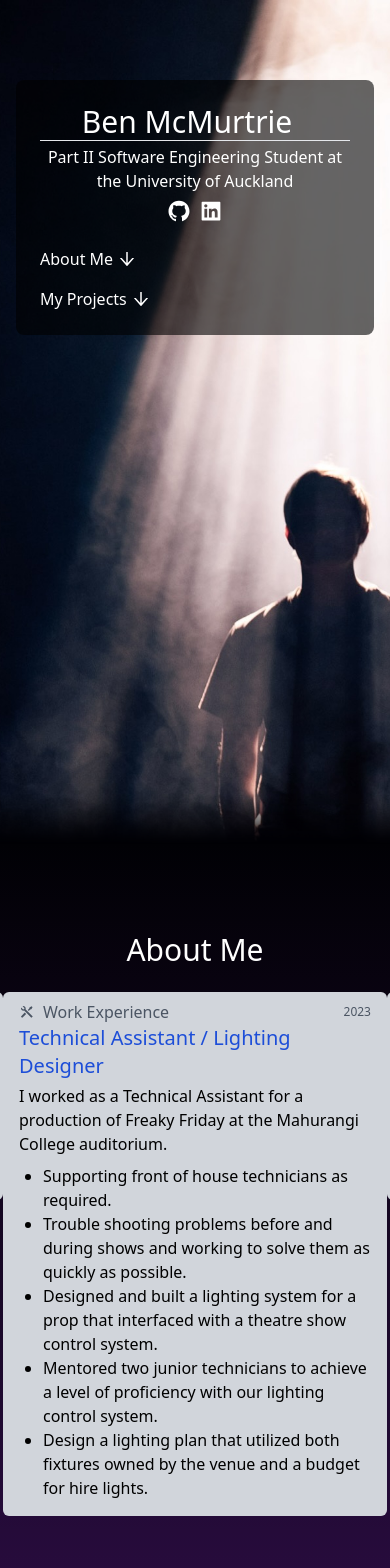
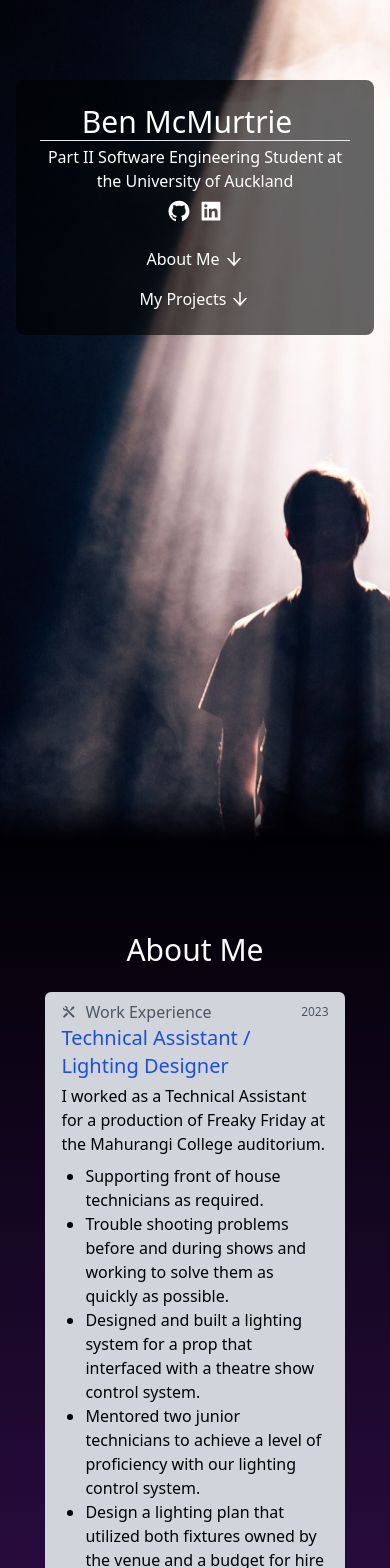
Before and after one commit to ben-732/ben-732.github.io, a React (Create React App) app: page / in a window 390 px wide. Shown: the top 1568 px of the page. Built offline with nearby package versions, Linux system fonts and the light colour scheme.

Commit message:
Responsive about section

```diff
--- a/src/About.tsx
+++ b/src/About.tsx
@@ -1,4 +1,5 @@
-import React from "react";
+import React, { useEffect, useState } from "react";
+import { AiOutlineRight } from "react-icons/ai";
 import { IoSchool } from "react-icons/io5";
 import { RiToolsFill } from "react-icons/ri";
 
@@ -13,30 +14,6 @@ const workType = {
 };
 
 const sections = [
-  {
-    title: "University of Auckland",
-    type: educationType,
-    date: "2022 - 2025",
-    body: (
-      <>
-        I'm a Part 2 Software Engineering student at the university of Auckland.
-        <ul className="list-disc mt-2">
-          <li className="ml-6">Deans honours list 2022</li>
-          <li className="ml-6">8.0+ GPA</li>
-          <li className="ml-6">
-            <a
-              className="text-primary transition duration-150 ease-in-out underline text-blue-600"
-              href="https://www.auckland.ac.nz/en/engineering/current-students/student-support/part-i-assistance-centre.html"
-            >
-              P1AC
-            </a>{" "}
-            Mentor Sem 2 2023
-          </li>
-        </ul>
-      </>
-    ),
-  },
-
   {
     title: "Technical Assistant / Lighting Designer",
     type: workType,
@@ -73,6 +50,29 @@ const sections = [
     ),
   },
   {
+    title: "University of Auckland",
+    type: educationType,
+    date: "2022 - 2025",
+    body: (
+      <>
+        I'm a Part 2 Software Engineering student at the university of Auckland.
+        <ul className="list-disc mt-2">
+          <li className="ml-6">Deans honours list 2022</li>
+          <li className="ml-6">8.0+ GPA</li>
+          <li className="ml-6">
+            <a
+              className="text-primary transition duration-150 ease-in-out underline text-blue-600"
+              href="https://www.auckland.ac.nz/en/engineering/current-students/student-support/part-i-assistance-centre.html"
+            >
+              P1AC
+            </a>{" "}
+            Mentor Sem 2 2023
+          </li>
+        </ul>
+      </>
+    ),
+  },
+  {
     title: "Mahurangi College",
     date: "2015 - 2021",
 
@@ -92,17 +92,39 @@ const sections = [
 ];
 
 function About() {
+  // State to store the index of the "active section"
+  const [activeSection, setSection] = useState(-1);
+
+  // Boolean to check if is mobile mode - collapses sections
+  const [isMobile, setMobile] = useState(false);
+
+  useEffect(() => {
+    window.addEventListener("resize", updateWidth);
+
+    return () => {
+      window.removeEventListener("resize", updateWidth);
+    };
+  }, []);
+
+  // Function to update isMobile state thing
+  function updateWidth() {
+    // Get screen width
+    const width = window.innerWidth;
+    setMobile(width < 1024);
+  }
+
   return (
     <div className=" h-screen mt-screen  bg-gradient-to-b from-[#010105] bg-[#2d0d45] flex flex-col items-center  ">
       <div className=" h-full flex-col flex pt-20 mx-2 sm:mx-0 md:w-4/5 items-center lg:items-start">
         <span className="text-white text-3xl lg:ml-4 mt-2 font-extralight mb-4 block">
           About Me
         </span>
-        <div className="flex items-start">
+        <div className="flex items-start flex-wrap w-full justify-center lg:justify-start">
           {sections.map((s, i) => (
             <div
-              className="text-black lg:ml-4 mt-2 w-96 bg-gray-300 p-4 rounded-md"
+              className="text-black md:ml-4 mt-2 lg:w-96 w-4/5 bg-gray-300 p-4 rounded-md transition-all"
               key={i}
+              onClick={() => setSection(activeSection === i ? -1 : i)}
             >
               <div className="flex -mt-2 items-center text-gray-600">
                 <span className="mr-2"> {s.type?.icon}</span>
@@ -110,10 +132,22 @@ function About() {
                 <span className="flex-grow" />
                 <span className="text-xs">{s.date}</span>
               </div>
-              <span className="text-xl font-medium block text-blue-700 mb-1">
-                {s.title}
-              </span>
-              {s.body}
+              <div className="flex flex-row">
+                <span className="text-xl font-medium text-blue-700 mb-1">
+                  {s.title}
+                </span>
+                <div className="flex-grow" />
+                {isMobile && (
+                  <button>
+                    <AiOutlineRight
+                      className={`transition-transform ${
+                        activeSection === i && "rotate-90"
+                      }`}
+                    />
+                  </button>
+                )}
+              </div>
+              {(!isMobile || activeSection === i) && s.body}
             </div>
           ))}
         </div>
--- a/src/Landing.tsx
+++ b/src/Landing.tsx
@@ -41,7 +41,7 @@ function Landing() {
                 <AiFillLinkedin className="text-2xl inline-block ml-2" />
               </a>
             </div>
-            <div className="mt-2 flex flex-col justify-center lg:justify-start">
+            <div className="mt-2 flex flex-col items-center lg:items-start ">
               <span
                 className=" transition-all  hover:text-purple-300 cursor-pointer  text-left mt-4 rounded-lg flex flex-row items-center"
                 onClick={() => scroll(1)}
```
